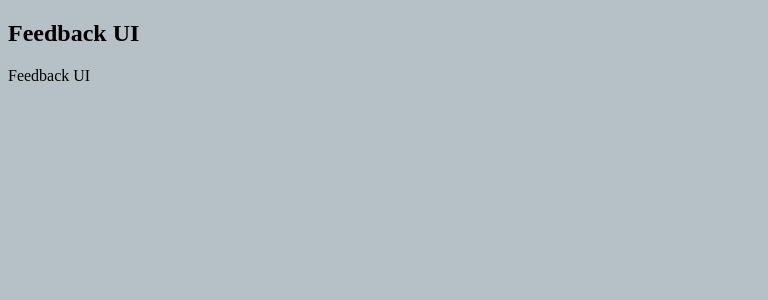
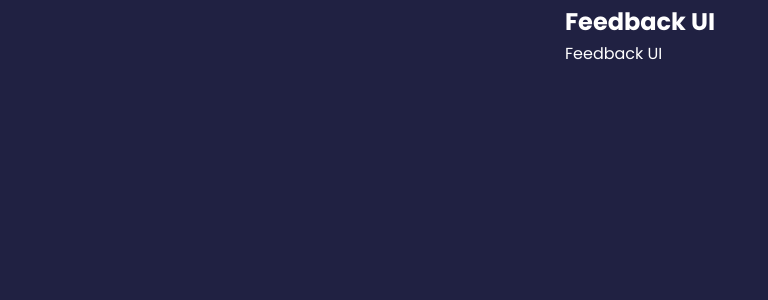
Before and after one commit to bruhu/feedback-app, a React (Create React App) app: page / in a window 1280 px wide. Shown: the top 300 px of the page, without its empty margins (0-768 px from the left). Built offline with nearby package versions, Linux system fonts and the light colour scheme.

Commit message:
implemented global styles from original project repo

```diff
--- a/src/components/Header.jsx
+++ b/src/components/Header.jsx
@@ -1,4 +1,4 @@
-
+import PropTypes from 'prop-types'
 
 function Header({text}) {
   return (
@@ -15,4 +15,8 @@
   text: 'Feedback UI',
 }
 
+Header.propTypes = {
+  text: PropTypes.string
+}
+
 export default Header
--- a/src/index.css
+++ b/src/index.css
@@ -1,3 +1,33 @@
+@import url('https://fonts.googleapis.com/css2?family=Poppins:wght@400;600;700&display=swap');
+
+* {
+  box-sizing: border-box;
+  margin: 0;
+  padding: 0;
+}
+
 body {
-  background-color: rgba(48, 78, 97, 0.349);
+  font-family: 'Poppins', sans-serif;
+  background-color: #202142;
+  color: #fff;
+  line-height: 1.6;
 }
+
+ul {
+  list-style: none;
+}
+
+.container {
+  max-width: 768px;
+  margin: auto;
+  padding: 0 20px;
+}
+
+header {
+  height: 70px;
+  width: 100%;
+  display: flex;
+  justify-content: space-between;
+  align-items: center;
+  margin-bottom: 30px;
+}
```
